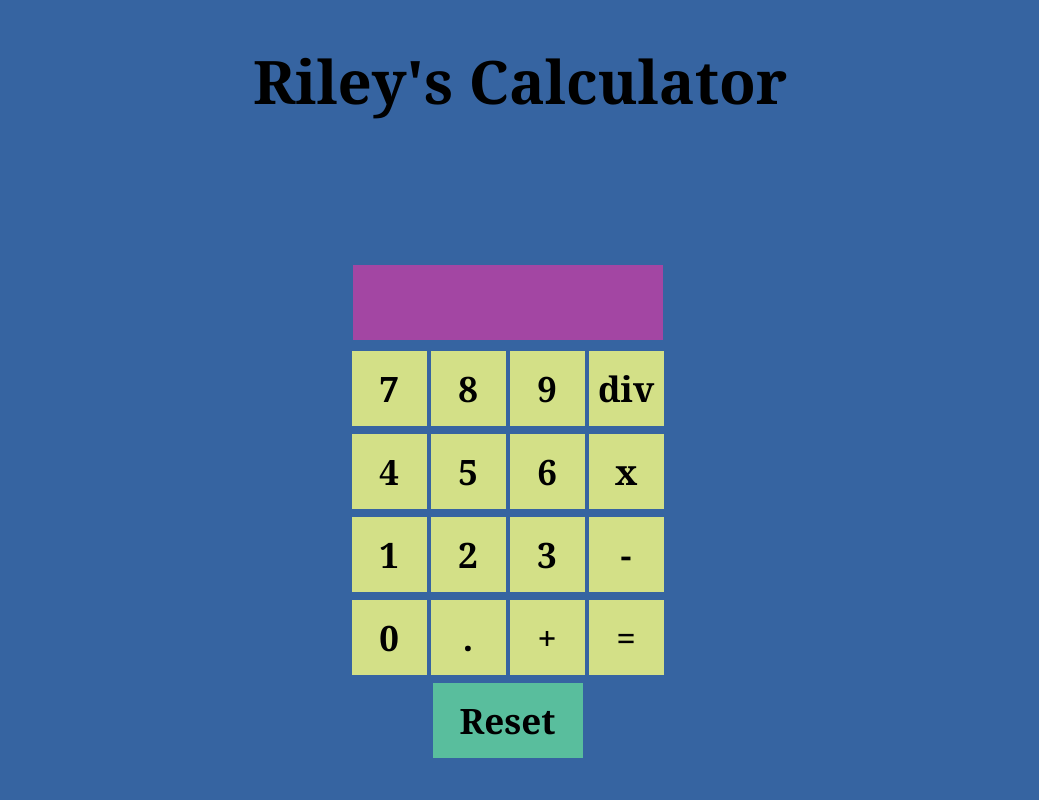
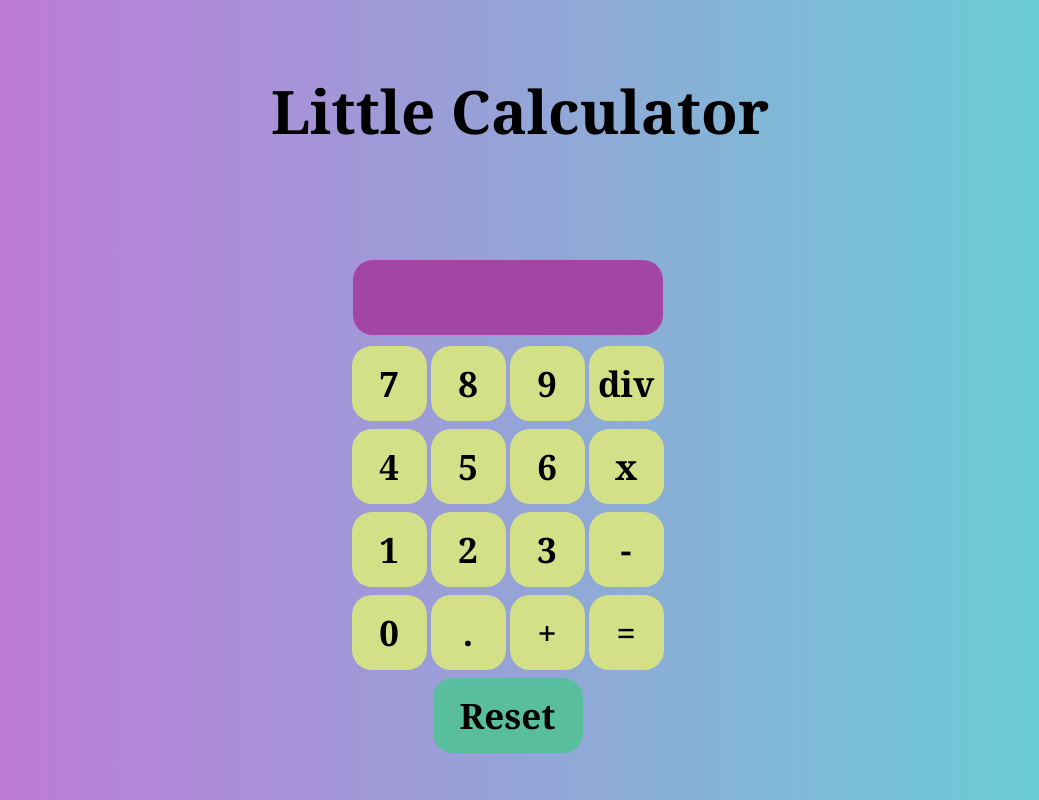
Before and after one commit to nrfletcher/simple-calculator, a plain HTML site: page index.html in a window 1280 px wide. Shown: the whole page, without its empty margins (120-1159 px from the left). Drawn offline with Linux system fonts and the light colour scheme.

Commit message:
Finally styling

```diff
--- a/calculator.js
+++ b/calculator.js
@@ -2,7 +2,6 @@
     Basic calculator
     Supports addition, subtraction, multiplication, and division
 */
-
 
 // Declaring all calculator operation and number buttons
 const button7 = document.getElementById("button1");
--- a/index.html
+++ b/index.html
@@ -6,7 +6,7 @@
         <link rel="stylesheet" href="styles.css">
     </head>
     <body>
-        <h1>Riley's Calculator</h1>
+        <h1>Little Calculator</h1>
 
         <div class="calculator">
             <ul>
--- a/styles.css
+++ b/styles.css
@@ -2,10 +2,16 @@ h1 {
     text-align: center;
     font-size: 60px;
     font-family: Georgia, 'Times New Roman', Times, serif;
+    margin-top: 70px;
 }
 
 body {
-    background-color: rgb(54, 100, 161);
+    background: linear-gradient(to left, rgb(98, 214, 214),rgb(199, 114, 216));
+    background-size: cover;
+    height: 100%;
+    margin: 0;
+    background-repeat: no-repeat;
+    background-attachment: fixed;
 }
 
 .my-button {
@@ -18,6 +24,7 @@ body {
     font-size: 35px;
     font-family: Georgia, 'Times New Roman', Times, serif;
     font-weight: bold;
+    border-radius: 20px;
 }
 
 .my-button:active {
@@ -46,7 +53,7 @@ body {
 
 .calculator {
     margin-right: 105px;
-    margin-top: 135px;
+    margin-top: 100px;
     text-align: center;
 }
 
@@ -67,6 +74,7 @@ textarea {
     font-size: 35px;
     font-family: Georgia, 'Times New Roman', Times, serif;
     font-weight: bold;
+    border-radius: 20px;
 }
 
 .reset-button {
@@ -80,6 +88,7 @@ textarea {
     font-size: 35px;
     font-family: Georgia, 'Times New Roman', Times, serif;
     font-weight: bold;
+    border-radius: 20px;
 }
 
 .reset-button:hover {
```
